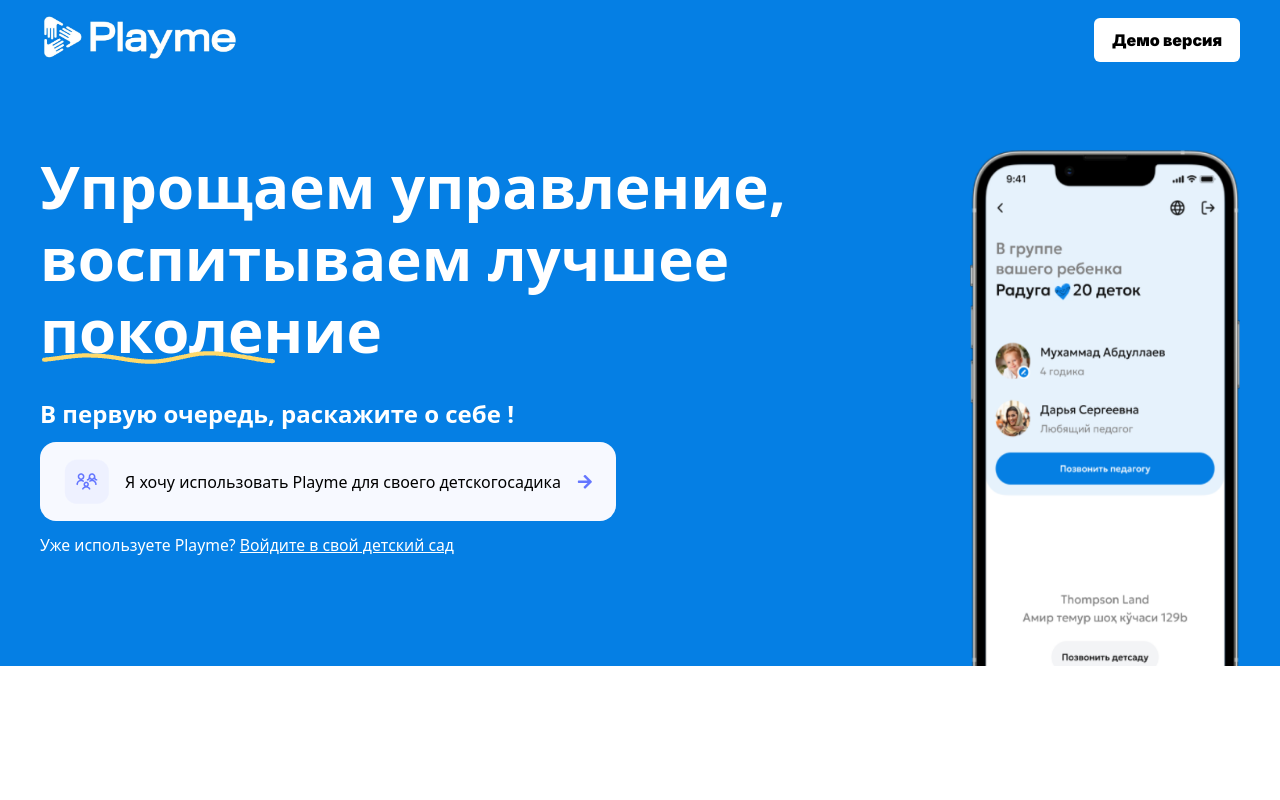
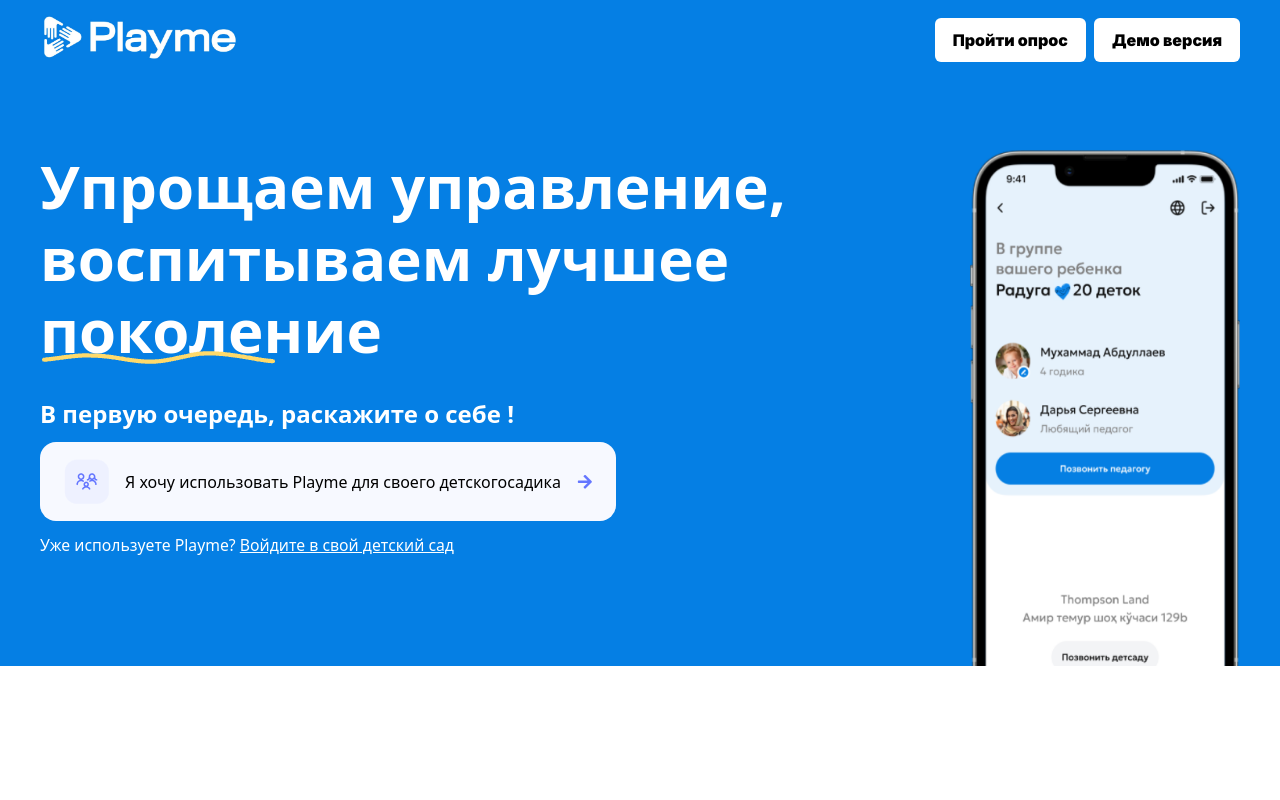
Before and after one commit to FulgurVividus/PlayMe, a React (Vite) app: page / in a window 1280 px wide. Shown: the top 800 px of the page. Built offline with nearby package versions, Linux system fonts and the light colour scheme.

Commit message:
feat: quiz link

```diff
--- a/src/components/Header/Navigation.tsx
+++ b/src/components/Header/Navigation.tsx
@@ -14,15 +14,27 @@ const Navigation: React.FC = () => {
           className="w-[200px] h-[60px] select-none"
         />
 
+        <div className="flex items-center gap-x-2">
+          <a
+            href="https://forms.gle/rNGdhhHA1Re5ya4C9"
+            target="_blank"
+            className="py-[8px] px-[18px] rounded-md bg-white hover:opacity-90 duration-75"
+          >
+            <span className="leading-[28px] text-black font-black font-inter">
+              Пройти опрос
+            </span>
+          </a>
+
           {/* TODO: Make the button functional */}
           <button
             title="button"
-          className="py-[8px] px-[18px] rounded-md bg-white hidden md:block"
+            className="py-[8px] px-[18px] rounded-md bg-white hidden md:block hover:opacity-90 duration-75"
           >
             <span className="leading-[28px] text-black font-black font-inter">
               Демо версия
             </span>
           </button>
+        </div>
       </nav>
     </>
   );
```
Lines whose indentation alone changed are shown as unchanged.
